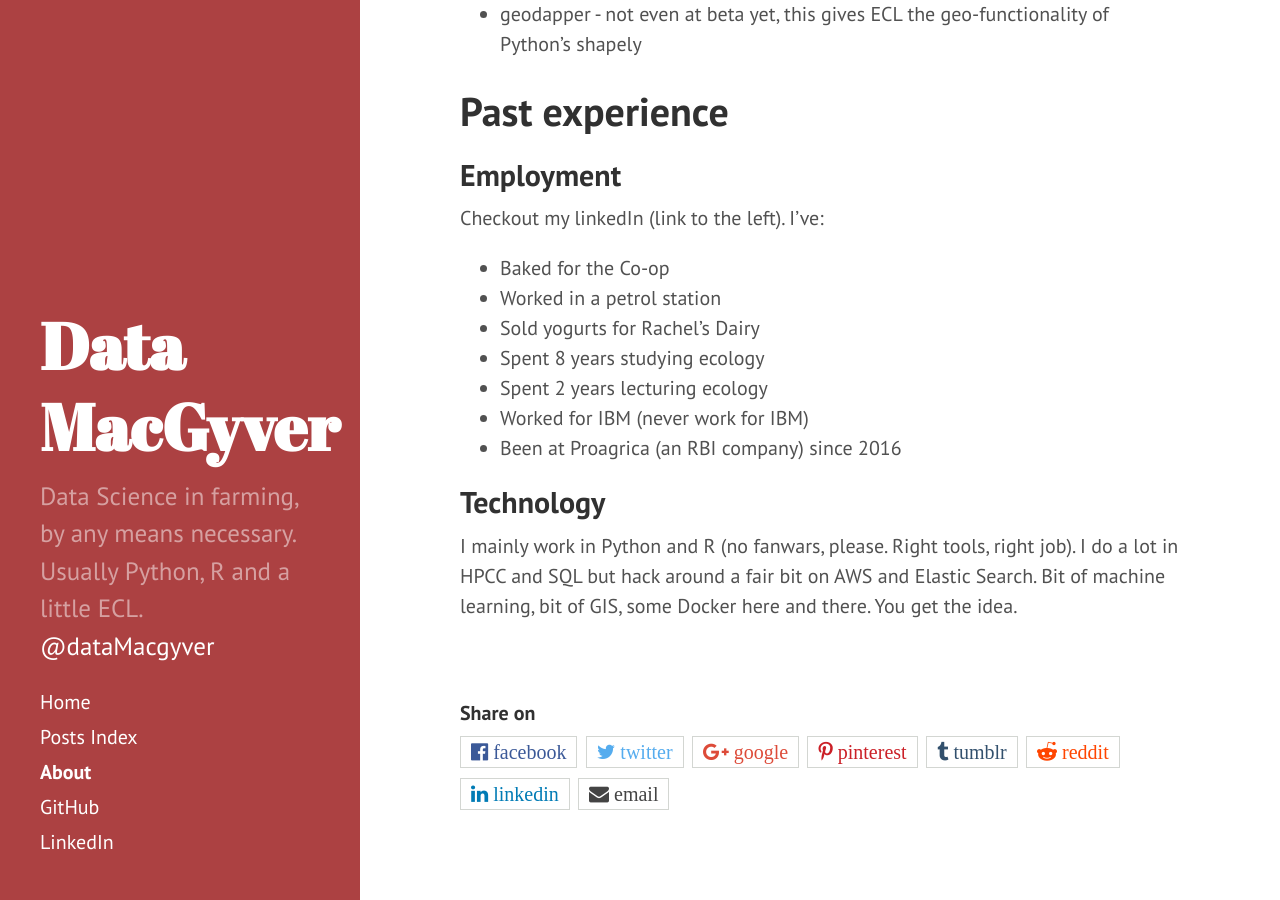
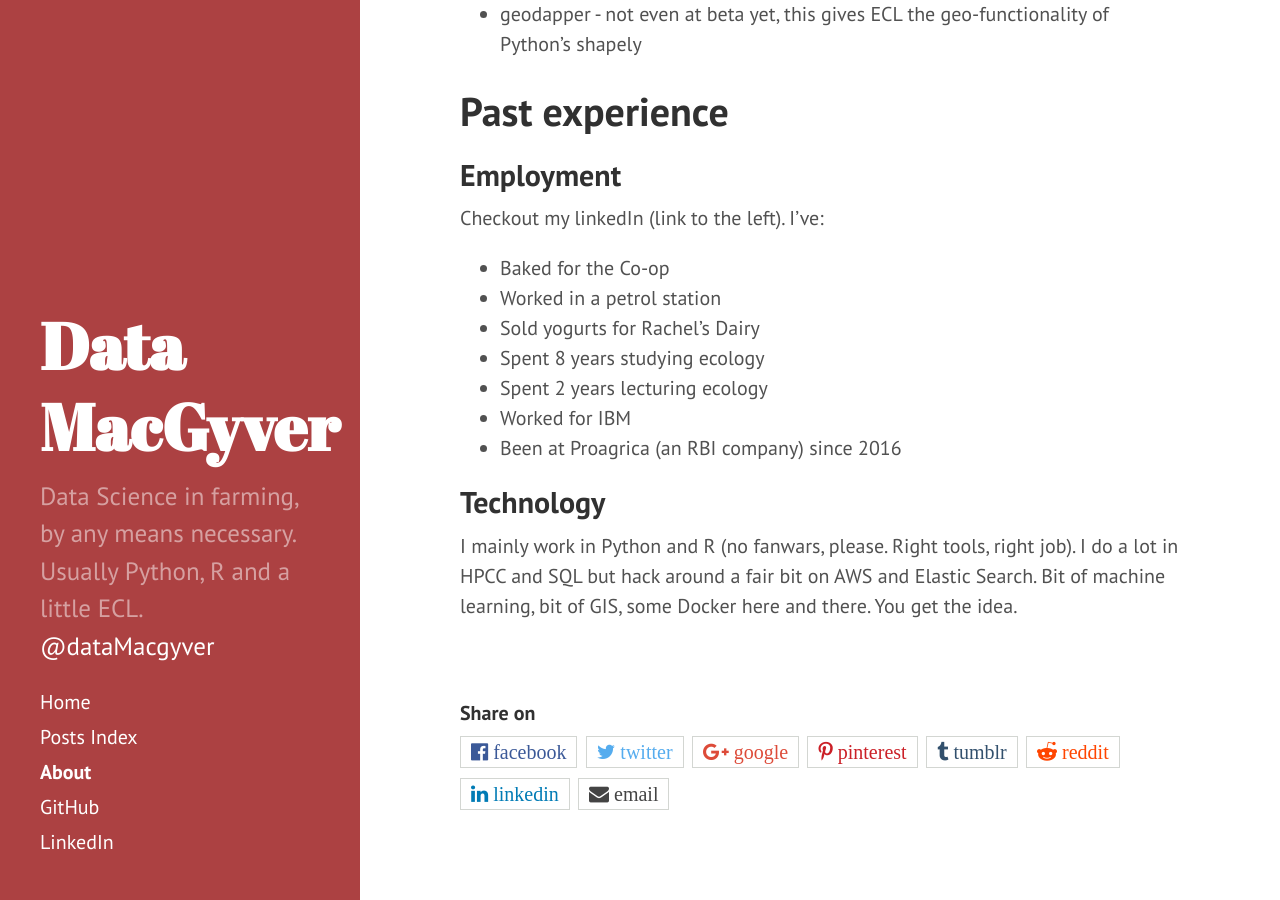
Before and after one commit to datamacgyver/old.datamacgyvergithubio, a Jekyll site: the page built from about.md, in a window 1280 px wide and 900 px high, scrolled down 528 px. Built offline with Jekyll 4.4.1, drawn with Linux system fonts in a browser that asks for light colours; Markdown is read by kramdown in place of the engine named in the settings.

Commit message:
Update about.md

```diff
--- a/about.md
+++ b/about.md
@@ -28,7 +28,7 @@ Checkout my linkedIn (link to the left). I've:
 * Sold yogurts for Rachel's Dairy
 * Spent 8 years studying ecology
 * Spent 2 years lecturing ecology
-* Worked for IBM (never work for IBM)
+* Worked for IBM
 * Been at Proagrica (an RBI company) since 2016
 
 ## Technology
```
